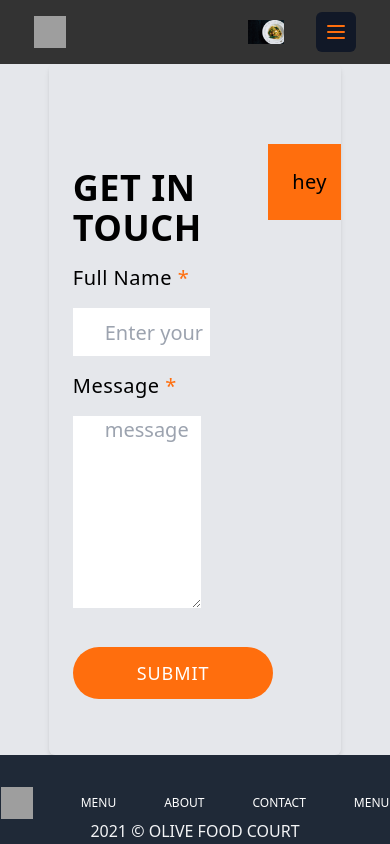
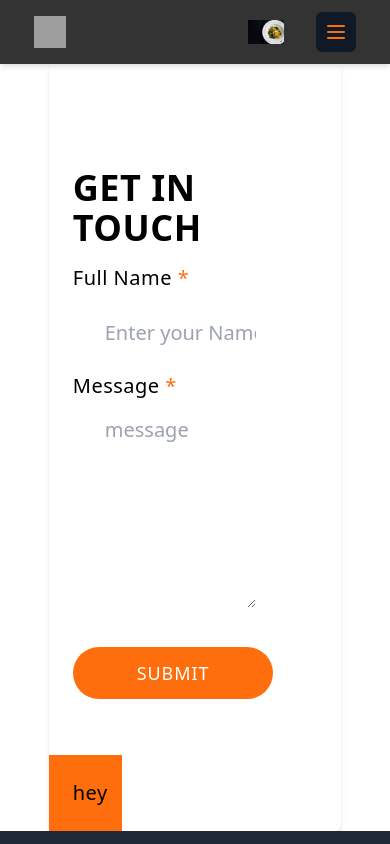
Before and after one commit to felabel/olive-restaurant, a React (Vite) app: page /contact in a window 390 px wide. Shown: the top 844 px of the page. Built offline with nearby package versions, Linux system fonts and the light colour scheme; grey boxes are pictures that could not be loaded.

Commit message:
updated add btn

```diff
--- a/src/components/Footer.jsx
+++ b/src/components/Footer.jsx
@@ -64,7 +64,7 @@ const Footer = () => {
                     </ul>
 
                 </div>
-                <div className="text-gray-100 ">{year} © OLIVE FOOD COURT </div>
+                <div className="text-gray-100 mt-4 md:mt-0 lg:mt-0">{year} © OLIVE FOOD COURT </div>
                 <div className="flex gap-10 mt-12 md:mt-0">
                         <li className="text-white text-2xl list-none"><FontAwesomeIcon icon={faTwitter} /></li>
                         <li className="text-white text-2xl  list-none"><FontAwesomeIcon icon={faFacebookSquare} /></li>
--- a/src/components/icons/Index.jsx
+++ b/src/components/icons/Index.jsx
@@ -2,6 +2,6 @@ import React from 'react';
 
 export const MinusCircleIcon = ({width}) => <svg width={width} fill="currentColor" viewBox="0 0 20 20"><path d="M10 18a8 8 0 100-16 8 8 0 000 16zM7 9a1 1 0 000 2h6a1 1 0 100-2H7z" clipRule="evenodd" fillRule="evenodd"></path></svg>
 
-export const PlusCircleIcon = ({width}) => <svg width={width}  fill="currentColor" viewBox="0 0 20 20"><path d="M10 18a8 8 0 100-16 8 8 0 000 16zm1-11a1 1 0 10-2 0v2H7a1 1 0 100 2h2v2a1 1 0 102 0v-2h2a1 1 0 100-2h-2V7z" clipRule="evenodd" fillRule="evenodd"></path></svg>
+export const PlusCircleIcon = ({width}) => <svg width={width}  fill="white" viewBox="0 0 20 20"><path d="M10 18a8 8 0 100-16 8 8 0 000 16zm1-11a1 1 0 10-2 0v2H7a1 1 0 100 2h2v2a1 1 0 102 0v-2h2a1 1 0 100-2h-2V7z" clipRule="evenodd" fillRule="evenodd"></path></svg>
 
 export const TrashIcon = ({width}) => <svg width={width} fill="currentColor" viewBox="0 0 20 20"><path d="M9 2a1 1 0 00-.894.553L7.382 4H4a1 1 0 000 2v10a2 2 0 002 2h8a2 2 0 002-2V6a1 1 0 100-2h-3.382l-.724-1.447A1 1 0 0011 2H9zM7 8a1 1 0 012 0v6a1 1 0 11-2 0V8zm5-1a1 1 0 00-1 1v6a1 1 0 102 0V8a1 1 0 00-1-1z" clipRule="evenodd" fillRule="evenodd"></path></svg>
--- a/src/components/pages/Contact.jsx
+++ b/src/components/pages/Contact.jsx
@@ -4,16 +4,16 @@ import Layout from '../Layout'
 const Contact = () => {
     return (
         <Layout>
-           <div className="wrapper w-full h-auto bg-gray-200">
-               <div className=" w-9/12 shadow-md rounded-md h-full pt-20 mx-auto flex text-xl tracking-wide">
-                   <div className=" h-full w-9/12 p-6">
+           <div className="wrapper w-full h-auto ">
+               <div className=" w-9/12 shadow-md rounded-md h-full pt-20 mx-auto block md:flex lg:flex text-xl tracking-wide">
+                   <div className=" h-full w-full lg:w-9/12  md:w-9/12 p-6">
                        <h className="text-4xl text-black font-bold my-4">GET IN TOUCH</h>
                        <div>
                             <form className="">
                                 <label htmlFor="">
                                     <p className="my-4">Full Name <span className="text-olive-orange">*</span></p>
                                 </label>
-                                <input type="text" placeholder="Enter your Name" className="pl-8 w-4/5 h-12 border-none outlinr-none"/>
+                                <input type="text" placeholder="Enter your Name" className="pl-8 w-3/4 h-12 border-none outlinr-none"/>
                                 <label htmlFor="">
                                     <p className="my-4">Message <span className="text-olive-orange">*</span></p>
                                 </label>
--- a/src/components/pages/cart-page/CartItem.jsx
+++ b/src/components/pages/cart-page/CartItem.jsx
@@ -7,9 +7,9 @@ const CartItem = (product) => {
   return (
     <div className='h-auto w-full'>
       <div className='flex md:flex lg:flex xl:flex h-auto w-full text-center  m2 p-2  justify-around rounded-lg shadow-lg flex-1'>
-        <div className='item-image h-36 md:h-56 lg:h-56 xl-56 w-24 md:w-48 lg:w-48 xl:w-48 pr-2'>
+        <div className='item-image h-36 md:h-56 lg:h-56 xl-56 w-24 md:w-48 lg:w-48 xl:w-48 pr-2 lg:mr-20 md:mr-2 sm:mr-12'>
               <img src={imageUrl} alt='product' className="h-full w-full" />
-          </div>
+        </div>
           <div className='name-price w-22 my-auto text-left'>
               <h4 className="m-0  font-semibold tracking-wide">{title}</h4>
               <p className="text-base font-semibold tracking-wide py-2">{`$${price}`}</p>
@@ -18,7 +18,7 @@ const CartItem = (product) => {
               <p>{` ${quantity}`}</p>
             </div>
             <div className='btns-container w-22 my-auto block md:flex xl:flex lg:flex md:gap-4 lg:gap-4 '>
-              <button className="btn-increase px-4 py-2 bg-green-600 rounded-md block mb-2 md:mb-0 lg:mb-0 xl:mb-0"
+              <button className="btn-increase px-4 py-2 bg-olive-orange rounded-md block mb-2 md:mb-0 lg:mb-0 xl:mb-0"
                 onClick={() => increase(product)}
 
               >
@@ -28,9 +28,9 @@ const CartItem = (product) => {
                 quantity === 1 &&
                 <button
                   onClick={() => removeProduct(product)}
-                  className='opacity-70 cursor-not-allowed btn-trash text-gray-100 px-4 py-2 bg-olive-orange rounded-md block'
+                  className=' btn-trash text-gray-100 px-4 py-2 bg-olive-orange rounded-md block'
                 >
-                  <MinusCircleIcon width='20px' />
+                  <TrashIcon width='20px' />
                 </button>
               }
               {
@@ -44,7 +44,17 @@ const CartItem = (product) => {
               }
 
             </div>
+
       </div>
+      <div className="flex">
+
+        <div className="wishlist flex">
+          <span>love</span>
+          <span className="remove"><TrashIcon width='20px'></TrashIcon></span>
+        </div>
+
+      </div>
+
 
     </div>
   );
--- a/src/components/pages/cart-page/CartPage.jsx
+++ b/src/components/pages/cart-page/CartPage.jsx
@@ -28,7 +28,7 @@ const CartPage = () => {
 
           <div className='cart-page flex justify-around  gap-2 flex-wrap'>
 
-          <div className='cart-item-container w-full sm:w-9/12 md:w-9/12 lg:w-3/5 xl:w-3/5 items-center  '>
+          <div className='cart-item-container w-10/12 sm:w-9/12 md:w-9/12 lg:w-3/5 xl:w-3/5 items-center  mt-10 md:mt-0 lg:mt-0 xl:mt-0 '>
             <div className="bg-gray-300 w-full mx-auto h-16 flex flex-1 justify-around vertical-center  font-semibold tracking-wide rounded-t-lg">
               <p className="my-auto">image</p><p className="my-auto">Name & Price</p><p className="my-auto">QTY</p> <p className="my-auto">Adjust</p>
             </div>
--- a/src/shopData/ShopData.jsx
+++ b/src/shopData/ShopData.jsx
@@ -43,7 +43,7 @@ const SHOP_DATA = [
     },
     {
       id: 7,
-      title: 'Studio Bag Vaqueta',
+      title: 'Studio Bag Vaqueta ',
       description: 'You’re not any one thing, why should your bag be?  ',
       imageUrl: 'https://i.ibb.co/QmGdpLf/studio-bag-vaqueta.jpg',
       price: 75,
```
